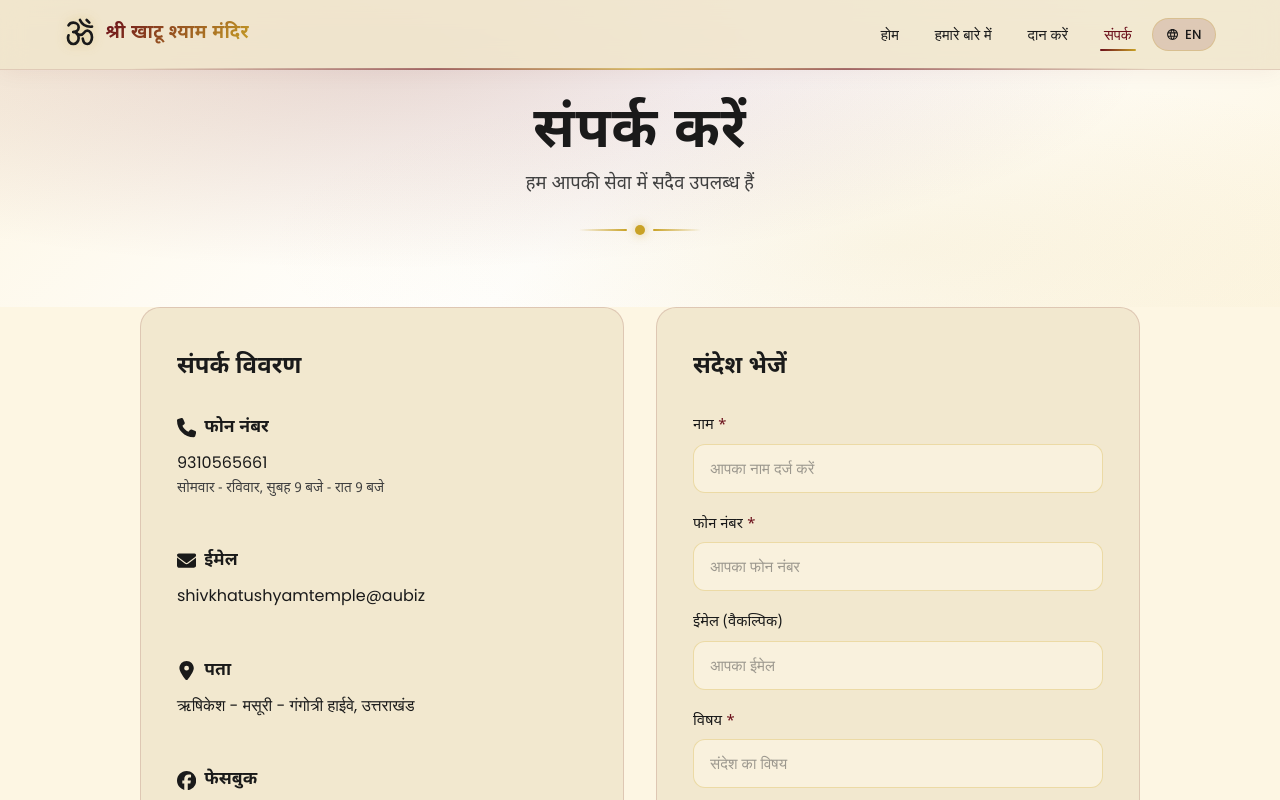
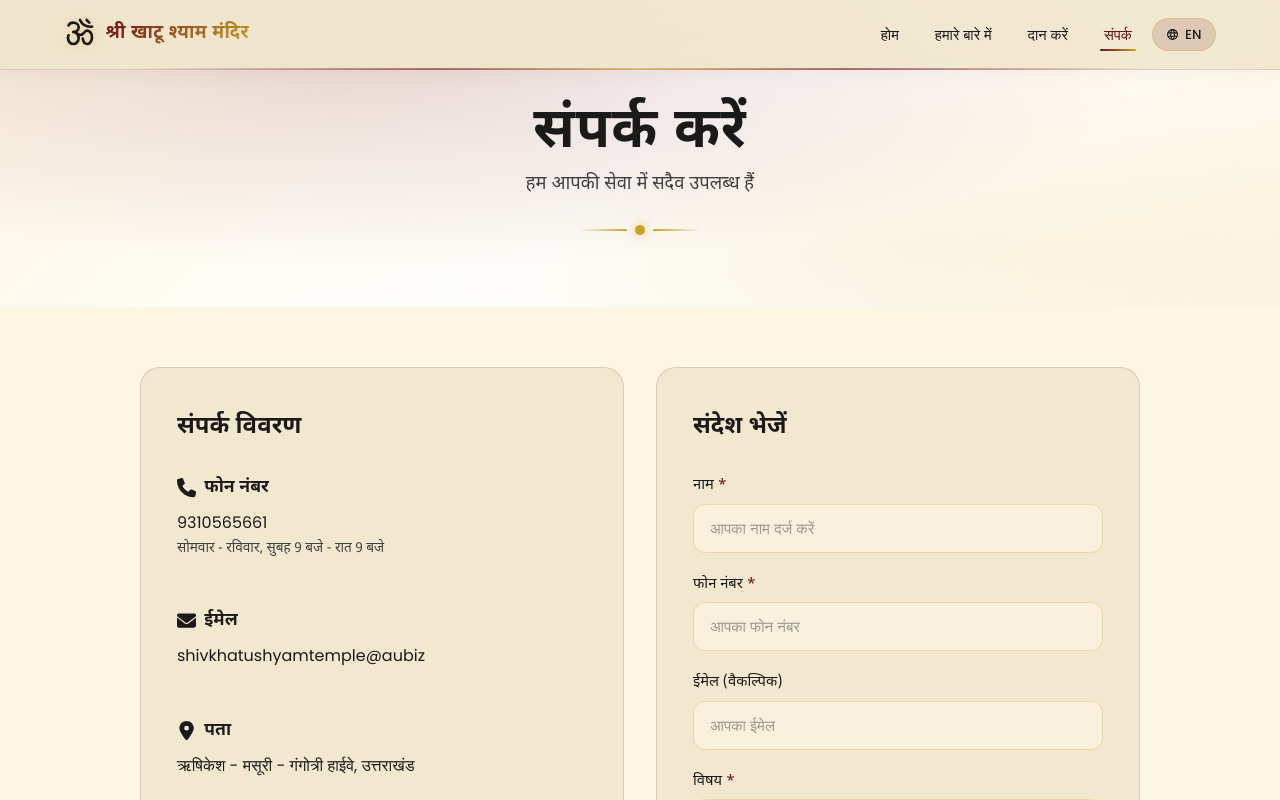
Before and after one commit to kannu25003-beep/donation2.0, a React (Vite) app: page /contact in a window 1280 px wide. Both pictures are taken after a click on the button "हिन्दी चुनें (Select Hindi)". Shown: the top 800 px of the page. Built offline with nearby package versions, Linux system fonts and the light colour scheme.

Commit message:
Push contact form boxes lower

```diff
--- a/src/pages/Contact.css
+++ b/src/pages/Contact.css
@@ -224,7 +224,7 @@ a.contact-details-value:hover {
    3. CONTACT FORM + MAP
    ═══════════════════════════════════════════════════ */
 .contact-main {
-  padding: 0 0 72px;
+  padding: 60px 0 72px;
   background: var(--bg-dark, #FDF6E3);
 }
 
```
